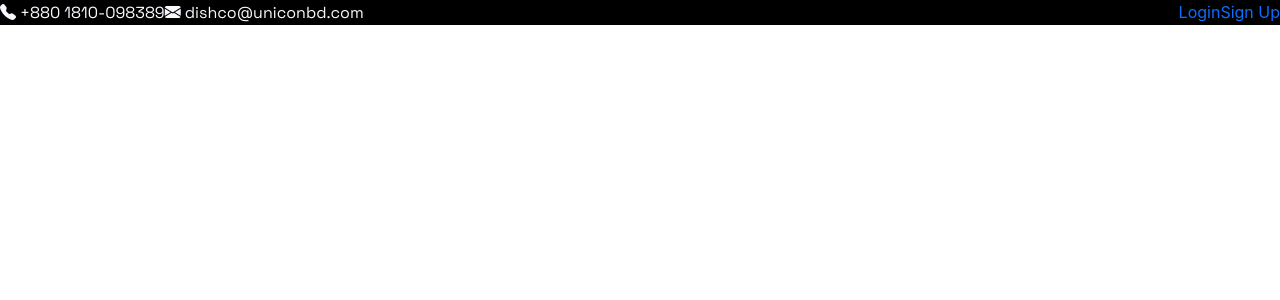
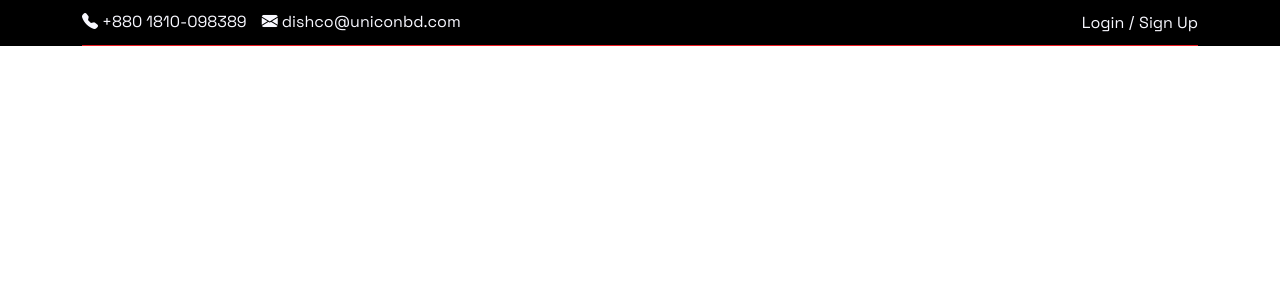
Before and after one commit to Unicon-Solution-Limited/dishco_frontend, a React (Create React App) app: page / in a window 1280 px wide. Shown: the top 300 px of the page. Built offline with nearby package versions, Linux system fonts and the light colour scheme.

Commit message:
media queries added

```diff
--- a/src/Components/Shared/Header/Header.css
+++ b/src/Components/Shared/Header/Header.css
@@ -5,4 +5,35 @@
 .upper_header {
   display: flex;
   justify-content: space-between;
+  padding: 10px 0;
+  border-bottom: 1px solid var(--red);
 }
+
+.contact_number {
+  display: flex;
+  gap: 15px;
+}
+.auth_links .myLinks {
+  color: var(--white) !important;
+}
+.auth_links .myLinks:hover {
+  color: var(--yellow) !important;
+}
+.lower_header {
+}
+
+/* ================= Media queries =================== */
+/* For Mobile Device (768px and below) */
+@media only screen and (max-width: 768px) {
+  .auth_links {
+    display: none;
+  }
+}
+
+/* Large devices (laptops/desktops, 992px and up) */
+@media only screen and (min-width: 992px) {
+}
+
+/* Extra large devices (large laptops and desktops, 1200px and up) */
+@media only screen and (min-width: 1200px) {
+}
--- a/src/Components/Shared/Header/Header.js
+++ b/src/Components/Shared/Header/Header.js
@@ -5,6 +5,7 @@ import "./Header.css";
 const Header = () => {
   return (
     <main className="header_main_body">
+      <div className="container">
         <section className="upper_header">
           <aside className="contact_number">
             <span>
@@ -15,10 +16,16 @@ const Header = () => {
             </span>
           </aside>
           <aside className="auth_links">
-          <Link>Login</Link>
-          <Link>Sign Up</Link>
+            <Link className="myLinks">Login</Link> /{" "}
+            <Link className="myLinks">Sign Up</Link>
           </aside>
         </section>
+        <section className="lower_header row">
+          <aside className="col-2"></aside>
+          <aside className="col-8"></aside>
+          <aside className="col-2"></aside>
+        </section>
+      </div>
     </main>
   );
 };
--- a/src/index.css
+++ b/src/index.css
@@ -57,7 +57,8 @@ h6 {
   font-family: "Berkshire Swash";
 }
 p,
-span {
+span,
+.myLinks {
   font-family: "Space Grotesk";
 }
 ul,
```
Lines whose indentation alone changed are shown as unchanged.
